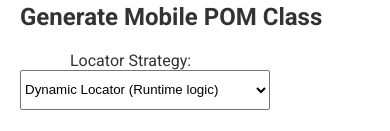
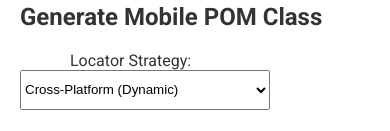
Before and after one commit to Anirudho747/AI-FE, a React (Create React App) app: page /dom-to-appiumcode in a window 390 px wide. Shown: the part 301-432 px from the top of the page. Built offline with nearby package versions, Linux system fonts and the light colour scheme.

Commit message:
Mobile rectified

```diff
--- a/src/App.js
+++ b/src/App.js
@@ -18,7 +18,6 @@ function App() {
           <Routes>
             <Route path="/generate" element={<SwaggerToRestAssuredPage />} />
             <Route path="/selenium-to-playwright" element={<SeleniumToPlaywrightPage />} />
-            {/*<Route path="/jiraStory-to-testcase" element={<JiraStoryToTestCase />} />*/}
             <Route path="/dom-to-appiumcode" element={<DomToCode7 />} />
             <Route path="/description-to-testcase" element={<GenerateTestFromDesign />} />
             {/* Default route */}
--- a/src/components/DomToCode7.js
+++ b/src/components/DomToCode7.js
@@ -56,8 +56,8 @@ const GeneratePOM = () => {
             <select style={{ width: '250px', height: '40px' }} value={platform} onChange={(e) => setPlatform(e.target.value)}>
                 <option value="ANDROID">Android Only</option>
                 <option value="IOS">iOS Only</option>
-                <option value="CROSS_PLATFORM">Cross-platform (PageFactory)</option>
-                <option value="DYNAMIC_RUNTIME">Dynamic Locator (Runtime logic)</option>
+                <option value="CROSS_PLATFORM">Cross-platform (Static)</option>
+                <option value="DYNAMIC_RUNTIME">Cross-Platform (Dynamic)</option>
             </select>
             </div>
 
--- a/src/components/Sidebar.js
+++ b/src/components/Sidebar.js
@@ -29,11 +29,6 @@ function Sidebar() {
                         Generate Mobile Automation Code
                     </Link>
                 </li>
-                {/*<li className="sidebar-item">*/}
-                {/*    <Link to="/jiraStory-to-testcase" className="sidebar-link">*/}
-                {/*        Website Link to TestCase*/}
-                {/*    </Link>*/}
-                {/*</li>*/}
                 <li className="sidebar-item">
                     <Link to="/description-to-testcase" className="sidebar-link">
                         Jira Story to TestCase
```
